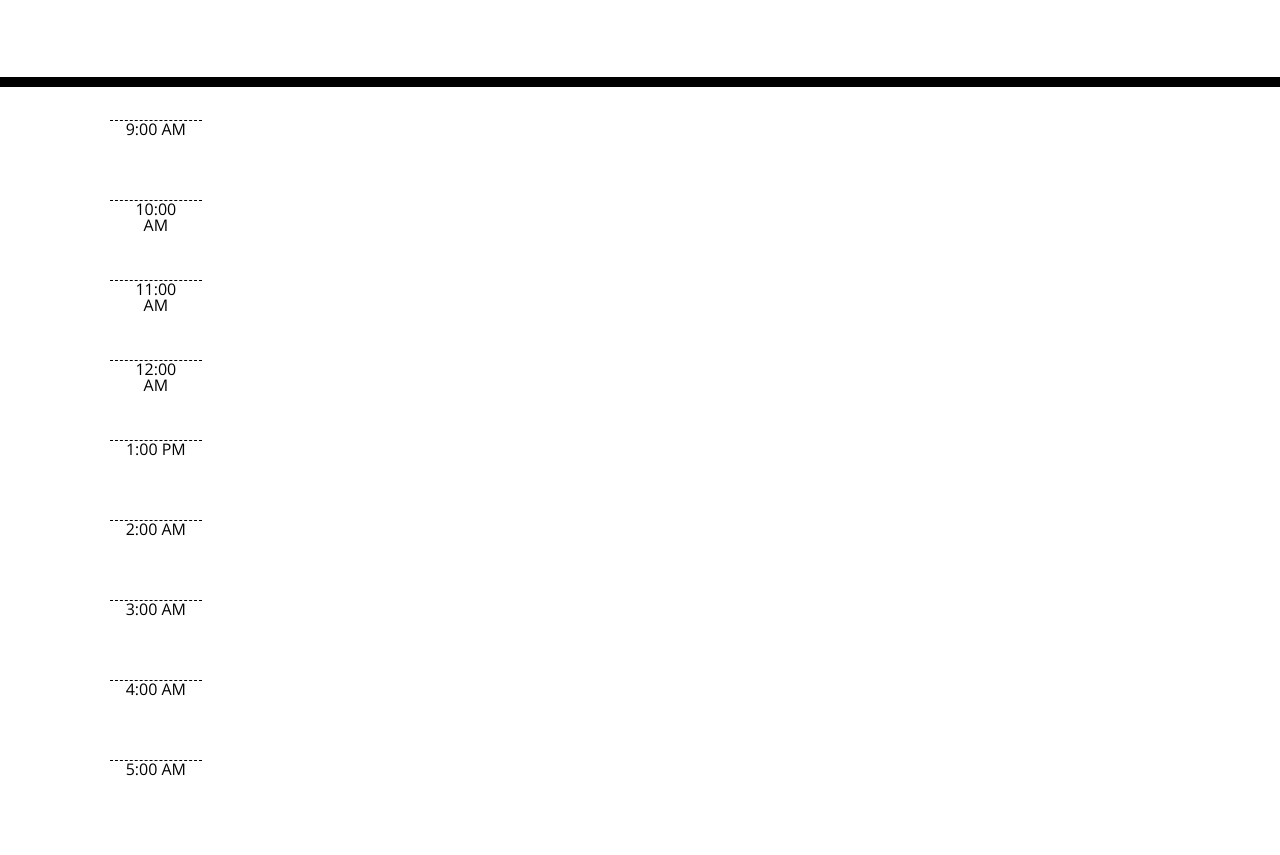
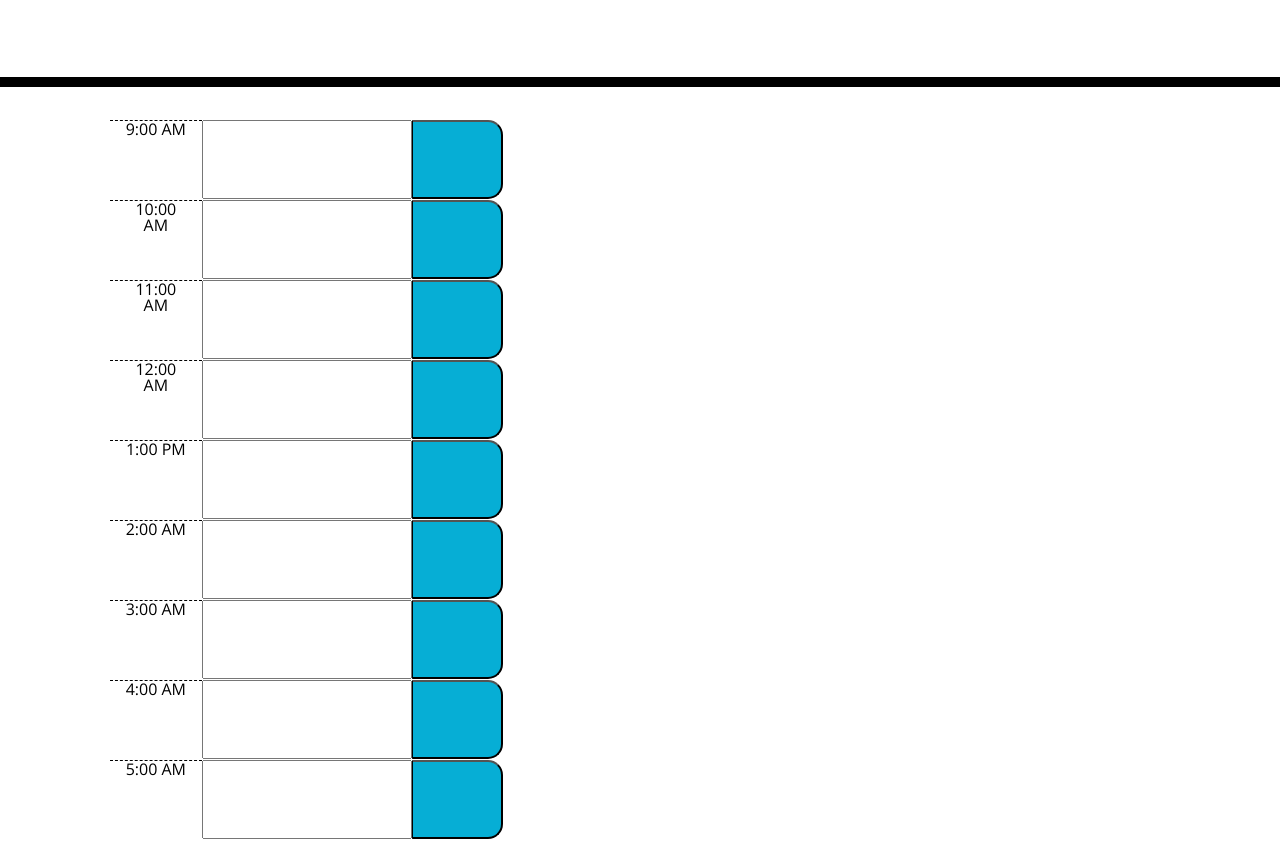
Before and after one commit to MaceoMaddox/I-Got-Work-Today, a plain HTML site: page i-got-work-today/Develop/index.html in a window 1280 px wide. Shown: the part 181-1036 px from the top of the page. Drawn offline with nearby package versions, Linux system fonts and the light colour scheme.

Commit message:
added more classes to match the CSS file

```diff
--- a/i-got-work-today/Develop/index.html
+++ b/i-got-work-today/Develop/index.html
@@ -33,30 +33,48 @@
       <ul class="time-block">
         <li class="row" id="900">
           <span class="col-md-1 hour">9:00 AM</span>
+          <input data-id="9" type="text" class="col-med-10 description"/>
+          <button class="col-md-1 saveBtn"><i class="time time-save"></i></button>
         </li>
         <li class="row" id="1000">
           <span class="col-md-1 hour">10:00 AM</span>
+          <input data-id="10" type="text" class="col-med-10 description"/>
+          <button class="col-md-1 saveBtn"><i class="time time-save"></i></button>
         </li>
         <li class="row" id="1100">
           <span class="col-md-1 hour">11:00 AM</span>
+          <input data-id="11" type="text" class="col-med-10 description"/>
+          <button class="col-md-1 saveBtn"><i class="time time-save"></i></button>
         </li>
         <li class="row" id="1200">
           <span class="col-md-1 hour">12:00 AM</span>
+          <input data-id="12" type="text" class="col-med-10 description"/>
+          <button class="col-md-1 saveBtn"><i class="time time-save"></i></button>
         </li>
         <li class="row" id="100">
           <span class="col-md-1 hour">1:00 PM</span>
+          <input data-id="1" type="text" class="col-med-10 description"/>
+          <button class="col-md-1 saveBtn"><i class="time time-save"></i></button>
         </li>
         <li class="row" id="200">
           <span class="col-md-1 hour">2:00 AM</span>
+          <input data-id="2" type="text" class="col-med-10 description"/>
+          <button class="col-md-1 saveBtn"><i class="time time-save"></i></button>
         </li>
         <li class="row" id="300">
           <span class="col-md-1 hour">3:00 AM</span>
+          <input data-id="3" type="text" class="col-med-10 description"/>
+          <button class="col-md-1 saveBtn"><i class="time time-save"></i></button>
         </li>
         <li class="row" id="400">
           <span class="col-md-1 hour">4:00 AM</span>
+          <input data-id="4" type="text" class="col-med-10 description"/>
+          <button class="col-md-1 saveBtn"><i class="time time-save"></i></button>
         </li>
         <li class="row" id="500">
           <span class="col-md-1 hour">5:00 AM</span>
+          <input data-id="5" type="text" class="col-med-10 description"/>
+          <button class="col-md-1 saveBtn"><i class="time time-save"></i></button>
         </li>
       </ul>
 
```
